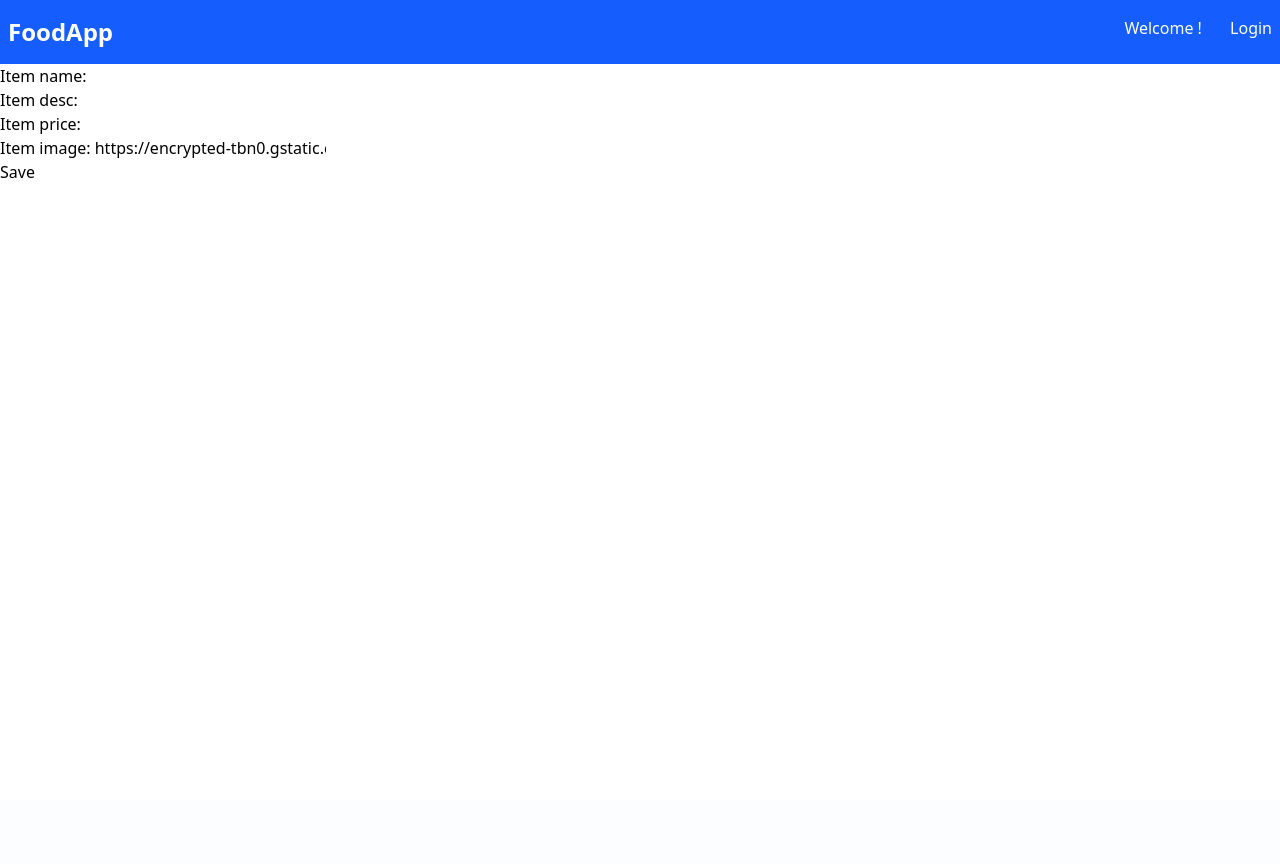
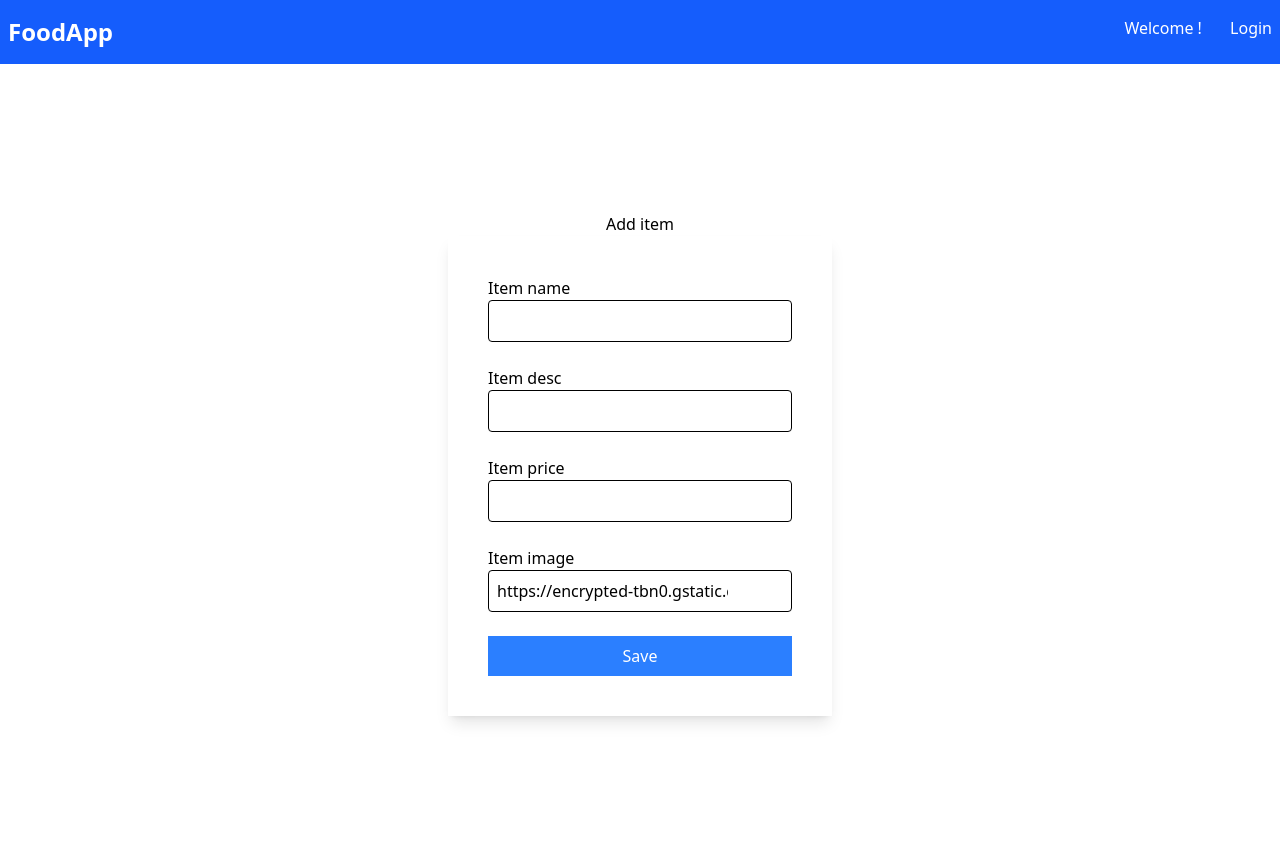
Before and after one commit to krum99/Django-masterclass-course, a Django app: page /myapp/add/ in a window 1280 px wide. Before the commit the page ends 178 px from the top, so only its background shows below. Run offline with Django 5.2, Linux system fonts and the light colour scheme.

Commit message:
refactor: update template for creating item function view so it matches the class view template

```diff
--- a/mysite/myapp/templates/myapp/item-form.html
+++ b/mysite/myapp/templates/myapp/item-form.html
@@ -1,6 +1,18 @@
 {% extends 'myapp/base.html' %} {% block body %}
-<form method="POST">
-  {% csrf_token %} {{form}}
-  <button type="submit">Save</button>
-</form>
+  <div class="flex flex-col justify-center items-center min-h-screen p-10">
+    <h1>Add item</h1>
+    <form method="POST" class="shadow-lg space-y-6 p-10 w-96">
+      {% csrf_token %} {% if form.non_field_errors %}
+        <div class="bg-red-500 text-white p-2">
+          {% for error in form.non_field_errors %}
+            <p>{{ error }}</p>
+          {% endfor %}
+        </div>
+      {% endif %} {% for field in form %}
+        <label for="">{{ field.label }}</label>
+        <div class="border rounded p-2">{{ field }}</div>
+      {% endfor %}
+      <button class="bg-blue-500 text-white px-4 py-2 w-full" type="submit">Save</button>
+    </form>
+  </div>
 {% endblock %}
```
